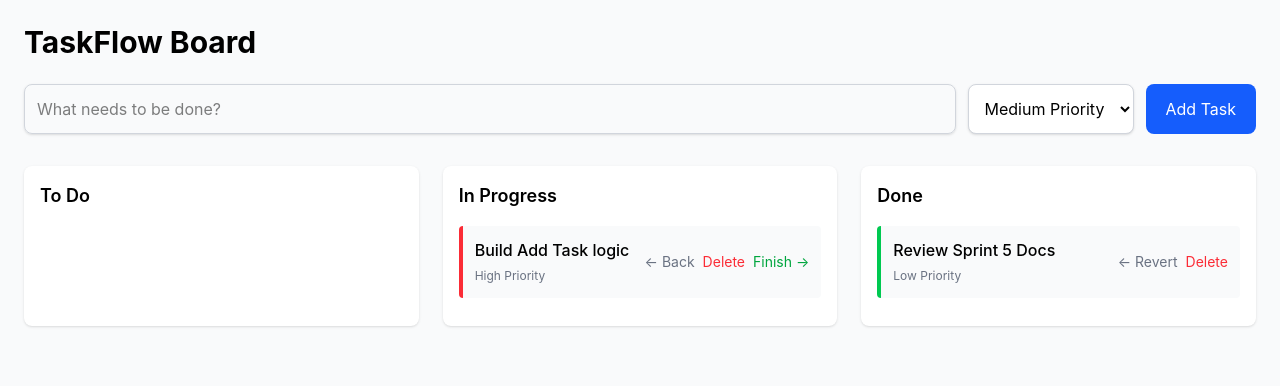
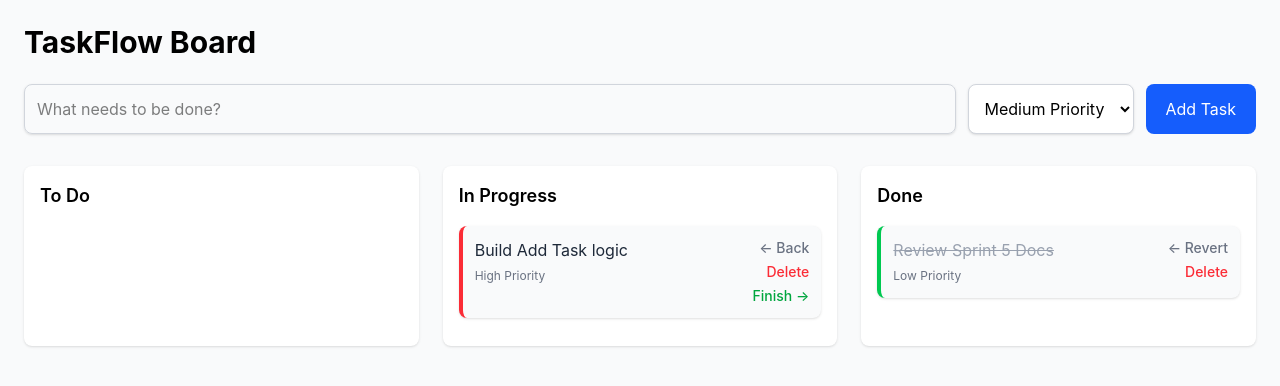
Before and after one commit to Shivam-hub976/Task-Flow, a React (Vite) app: page / in a window 1280 px wide. Both pictures are taken after a click on the button "Start →". Shown: the top 386 px of the page. Built offline with nearby package versions, Linux system fonts and the light colour scheme.

Commit message:
TaskCard component extraction and inline editing

```diff
--- a/src/App.jsx
+++ b/src/App.jsx
@@ -1,7 +1,7 @@
 import { useState, useEffect } from "react";
+import TaskCard from "./components/TaskCard";
 
 function App() {
-  // STATE
   const [tasks, setTasks] = useState(() => {
     const savedTasks = localStorage.getItem("taskflow-data");
 
@@ -28,12 +28,11 @@ function App() {
   const [newTaskText, setNewTaskText] = useState("");
   const [newTaskPriority, setNewTaskPriority] = useState("Medium");
 
-  // SAVE TO LOCAL STORAGE
   useEffect(() => {
     localStorage.setItem("taskflow-data", JSON.stringify(tasks));
   }, [tasks]);
 
-  // ADD TASK
+  // Add Task
   const handleAddTask = (e) => {
     e.preventDefault();
 
@@ -54,37 +53,36 @@ function App() {
     setNewTaskPriority("Medium");
   };
 
-  // DELETE TASK
+  // Delete Task
   const handleDeleteTask = (taskId) => {
     setTasks(tasks.filter((task) => task.id !== taskId));
   };
 
-  // MOVE TASK
+  // Move Task
   const handleMoveTask = (taskId, newStatus) => {
     setTasks(
       tasks.map((task) =>
-        task.id === taskId ? { ...task, status: newStatus } : task
+        task.id === taskId
+          ? { ...task, status: newStatus }
+          : task
       )
     );
   };
 
-  // FILTER TASKS
+  // Edit Task
+  const handleEditTask = (taskId, newText) => {
+    setTasks(
+      tasks.map((task) =>
+        task.id === taskId
+          ? { ...task, text: newText }
+          : task
+      )
+    );
+  };
+
+  // Filter Tasks
   const getTasksByStatus = (status) => {
     return tasks.filter((task) => task.status === status);
-  };
-
-  // PRIORITY COLORS
-  const getPriorityBorder = (priority) => {
-    switch (priority) {
-      case "High":
-        return "border-red-500";
-      case "Medium":
-        return "border-yellow-500";
-      case "Low":
-        return "border-green-500";
-      default:
-        return "border-gray-500";
-    }
   };
 
   return (
@@ -94,7 +92,7 @@ function App() {
         TaskFlow Board
       </h1>
 
-      {/* ADD TASK FORM */}
+      {/* Add Task Form */}
       <form
         onSubmit={handleAddTask}
         className="flex gap-3 mb-8"
@@ -109,8 +107,10 @@ function App() {
 
         <select
           value={newTaskPriority}
-          onChange={(e) => setNewTaskPriority(e.target.value)}
-          className="p-3 rounded-lg border border-gray-300 shadow-sm bg-white focus:outline-none focus:ring-2 focus:ring-blue-500 cursor-pointer"
+          onChange={(e) =>
+            setNewTaskPriority(e.target.value)
+          }
+          className="p-3 rounded-lg border border-gray-300 shadow-sm bg-white focus:outline-none focus:ring-2 focus:ring-blue-500"
         >
           <option value="High">High Priority</option>
           <option value="Medium">Medium Priority</option>
@@ -125,136 +125,57 @@ function App() {
         </button>
       </form>
 
-      {/* BOARD */}
+      {/* Board */}
       <div className="grid grid-cols-3 gap-6">
 
-        {/* TO DO */}
-        <div className="bg-white p-4 rounded-lg shadow">
-          <h2 className="text-lg font-semibold mb-4">To Do</h2>
+        {/* To Do */}
+        <div className="bg-white rounded-lg shadow p-4">
+          <h2 className="text-lg font-semibold mb-4">
+            To Do
+          </h2>
 
           {getTasksByStatus("To Do").map((task) => (
-            <div
+            <TaskCard
               key={task.id}
-              className={`border-l-4 ${getPriorityBorder(
-                task.priority
-              )} bg-gray-50 p-3 rounded mb-3 flex justify-between items-center`}
-            >
-              <div>
-                <p className="font-medium">{task.text}</p>
-                <span className="text-xs text-gray-500">
-                  {task.priority} Priority
-                </span>
-              </div>
-
-              <div className="flex gap-2">
-                <button
-                  onClick={() => handleDeleteTask(task.id)}
-                  className="text-red-500 text-sm hover:text-red-700"
-                >
-                  Delete
-                </button>
-
-                <button
-                  onClick={() =>
-                    handleMoveTask(task.id, "In Progress")
-                  }
-                  className="text-blue-600 text-sm hover:text-blue-800"
-                >
-                  Start →
-                </button>
-              </div>
-            </div>
+              task={task}
+              handleDeleteTask={handleDeleteTask}
+              handleMoveTask={handleMoveTask}
+              handleEditTask={handleEditTask}
+            />
           ))}
         </div>
 
-        {/* IN PROGRESS */}
-        <div className="bg-white p-4 rounded-lg shadow">
+        {/* In Progress */}
+        <div className="bg-white rounded-lg shadow p-4">
           <h2 className="text-lg font-semibold mb-4">
             In Progress
           </h2>
 
           {getTasksByStatus("In Progress").map((task) => (
-            <div
+            <TaskCard
               key={task.id}
-              className={`border-l-4 ${getPriorityBorder(
-                task.priority
-              )} bg-gray-50 p-3 rounded mb-3 flex justify-between items-center`}
-            >
-              <div>
-                <p className="font-medium">{task.text}</p>
-                <span className="text-xs text-gray-500">
-                  {task.priority} Priority
-                </span>
-              </div>
-
-              <div className="flex gap-2">
-                <button
-                  onClick={() =>
-                    handleMoveTask(task.id, "To Do")
-                  }
-                  className="text-gray-500 text-sm hover:text-gray-700"
-                >
-                  ← Back
-                </button>
-
-                <button
-                  onClick={() => handleDeleteTask(task.id)}
-                  className="text-red-500 text-sm hover:text-red-700"
-                >
-                  Delete
-                </button>
-
-                <button
-                  onClick={() =>
-                    handleMoveTask(task.id, "Done")
-                  }
-                  className="text-green-600 text-sm hover:text-green-800"
-                >
-                  Finish →
-                </button>
-              </div>
-            </div>
+              task={task}
+              handleDeleteTask={handleDeleteTask}
+              handleMoveTask={handleMoveTask}
+              handleEditTask={handleEditTask}
+            />
           ))}
         </div>
 
-        {/* DONE */}
-        <div className="bg-white p-4 rounded-lg shadow">
+        {/* Done */}
+        <div className="bg-white rounded-lg shadow p-4">
           <h2 className="text-lg font-semibold mb-4">
             Done
           </h2>
 
           {getTasksByStatus("Done").map((task) => (
-            <div
+            <TaskCard
               key={task.id}
-              className={`border-l-4 ${getPriorityBorder(
-                task.priority
-              )} bg-gray-50 p-3 rounded mb-3 flex justify-between items-center`}
-            >
-              <div>
-                <p className="font-medium">{task.text}</p>
-                <span className="text-xs text-gray-500">
-                  {task.priority} Priority
-                </span>
-              </div>
-
-              <div className="flex gap-2">
-                <button
-                  onClick={() =>
-                    handleMoveTask(task.id, "In Progress")
-                  }
-                  className="text-gray-500 text-sm hover:text-gray-700"
-                >
-                  ← Revert
-                </button>
-
-                <button
-                  onClick={() => handleDeleteTask(task.id)}
-                  className="text-red-500 text-sm hover:text-red-700"
-                >
-                  Delete
-                </button>
-              </div>
-            </div>
+              task={task}
+              handleDeleteTask={handleDeleteTask}
+              handleMoveTask={handleMoveTask}
+              handleEditTask={handleEditTask}
+            />
           ))}
         </div>
 
--- /dev/null
+++ b/src/components/TaskCard.jsx
@@ -0,0 +1,164 @@
+import { useState } from "react";
+
+function TaskCard({
+  task,
+  handleDeleteTask,
+  handleMoveTask,
+  handleEditTask,
+}) {
+  // Inline editing state
+  const [isEditing, setIsEditing] = useState(false);
+  const [editText, setEditText] = useState(task.text);
+
+  const getPriorityBorder = (priority) => {
+    switch (priority) {
+      case "High":
+        return "border-red-500";
+      case "Medium":
+        return "border-yellow-500";
+      case "Low":
+        return "border-green-500";
+      default:
+        return "border-gray-500";
+    }
+  };
+
+  const handleSave = () => {
+    if (editText.trim() !== "") {
+      handleEditTask(task.id, editText);
+    } else {
+      setEditText(task.text);
+    }
+
+    setIsEditing(false);
+  };
+
+  const handleKeyDown = (e) => {
+    if (e.key === "Enter") {
+      handleSave();
+    }
+
+    if (e.key === "Escape") {
+      setEditText(task.text);
+      setIsEditing(false);
+    }
+  };
+
+  return (
+    <div
+      className={`border-l-4 ${getPriorityBorder(
+        task.priority
+      )} bg-gray-50 rounded-lg p-3 mb-3 shadow-sm`}
+    >
+      <div className="flex justify-between items-start gap-3">
+
+        {/* Task Text */}
+        <div className="flex-1">
+          {isEditing ? (
+            <input
+              type="text"
+              value={editText}
+              onChange={(e) => setEditText(e.target.value)}
+              onBlur={handleSave}
+              onKeyDown={handleKeyDown}
+              autoFocus
+              className="w-full px-2 py-1 text-sm rounded border-2 border-blue-400 focus:outline-none"
+            />
+          ) : (
+            <p
+              onClick={() => setIsEditing(true)}
+              className={`cursor-text hover:bg-gray-200 px-1 -ml-1 rounded transition ${
+                task.status === "Done"
+                  ? "line-through text-gray-400"
+                  : "text-gray-800"
+              }`}
+              title="Click to edit task"
+            >
+              {task.text}
+            </p>
+          )}
+
+          <span className="text-xs text-gray-500">
+            {task.priority} Priority
+          </span>
+        </div>
+
+        {/* Buttons */}
+        <div className="flex flex-col gap-1 items-end">
+
+          {task.status === "To Do" && (
+            <>
+              <button
+                onClick={() => handleDeleteTask(task.id)}
+                className="text-red-500 text-sm hover:text-red-700 font-medium"
+              >
+                Delete
+              </button>
+
+              <button
+                onClick={() =>
+                  handleMoveTask(task.id, "In Progress")
+                }
+                className="text-blue-600 text-sm hover:text-blue-800 font-medium"
+              >
+                Start →
+              </button>
+            </>
+          )}
+
+          {task.status === "In Progress" && (
+            <>
+              <button
+                onClick={() =>
+                  handleMoveTask(task.id, "To Do")
+                }
+                className="text-gray-500 text-sm hover:text-gray-700 font-medium"
+              >
+                ← Back
+              </button>
+
+              <button
+                onClick={() => handleDeleteTask(task.id)}
+                className="text-red-500 text-sm hover:text-red-700 font-medium"
+              >
+                Delete
+              </button>
+
+              <button
+                onClick={() =>
+                  handleMoveTask(task.id, "Done")
+                }
+                className="text-green-600 text-sm hover:text-green-800 font-medium"
+              >
+                Finish →
+              </button>
+            </>
+          )}
+
+          {task.status === "Done" && (
+            <>
+              <button
+                onClick={() =>
+                  handleMoveTask(task.id, "In Progress")
+                }
+                className="text-gray-500 text-sm hover:text-gray-700 font-medium"
+              >
+                ← Revert
+              </button>
+
+              <button
+                onClick={() => handleDeleteTask(task.id)}
+                className="text-red-500 text-sm hover:text-red-700 font-medium"
+              >
+                Delete
+              </button>
+            </>
+          )}
+
+        </div>
+      </div>
+    </div>
+  );
+}
+
+export default TaskCard;
```
